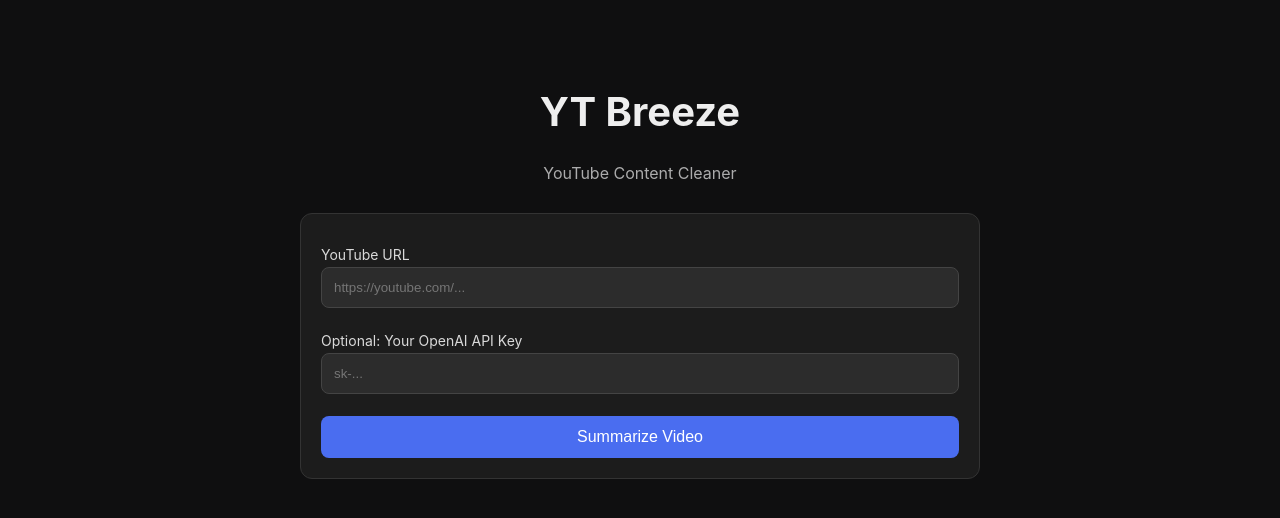
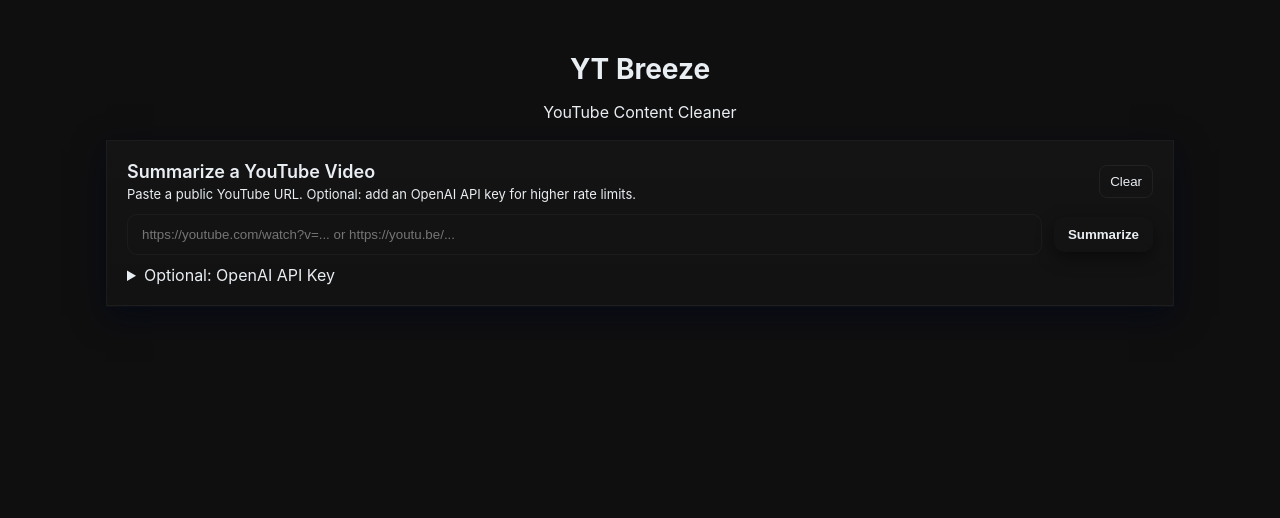
Before and after one commit to kevinmilly/yt_breeze, an Angular app in the folder frontend/: page / in a window 1280 px wide. Shown: the top 518 px of the page. Built offline with nearby package versions, Linux system fonts and the light colour scheme.

Commit message:
changed color scheme

```diff
--- a/frontend/src/app/summarize/summarize.css
+++ b/frontend/src/app/summarize/summarize.css
@@ -1,110 +1,112 @@
-:host {
-  display: block;
-  color: #eee;
-  font-family: Inter, sans-serif;
+:host{
+  display:block;
+  color:var(--text,#e9eef2);
+  font-family: Inter, system-ui, -apple-system, "Segoe UI", Roboto, "Helvetica Neue", Arial, sans-serif;
 }
 
-.container {
-  max-width: 720px;
-  margin: 40px auto;
-  padding: 20px;
+:root{
+  --bg: #07080b;
+  --surface-1: #0d1421;
+  --surface-2: #111627;
+  --text: #eaf6ff;
+  --muted: rgba(234,246,255,0.65);
+  --accent: #00e0ff;      /* neon cyan */
+  --accent-2: #ff3ea6;    /* neon magenta */
+  --accent-contrast: #061018;
+  --success: #2ee6a6;
+  --danger: #ff6b6b;
+  --glass: rgba(255,255,255,0.02);
+  --radius: 10px;
 }
 
-.title {
-  font-size: 40px;
-  font-weight: 700;
-  text-align: center;
+body{background:var(--bg)}
+
+.container{
+  max-width:1100px;
+  margin:36px auto;
+  padding:16px;
 }
 
-.subtitle {
-  text-align: center;
-  opacity: 0.7;
-  margin-bottom: 30px;
+.title{font-size:28px;font-weight:700;text-align:center;margin:0}
+.subtitle{ text-align:center; color:var(--muted); margin-bottom:18px }
+
+.input-card{
+  background: linear-gradient(180deg, rgba(255,255,255,0.02), rgba(255,255,255,0.01));
+  border-radius:var(--radius);
+  padding:20px;
+  border:1px solid rgba(255,255,255,0.04);
+  box-shadow: 0 1px 0 rgba(255,255,255,0.02), 0 10px 30px rgba(2,6,23,0.6);
+  margin-bottom:22px;
 }
 
-.input-card {
-  background: #1c1c1c;
-  padding: 20px;
-  border-radius: 12px;
-  margin-bottom: 30px;
-  border: 1px solid #333;
+.input-card-head{display:flex;justify-content:space-between;align-items:center;gap:12px;margin-bottom:12px}
+.card-title{margin:0;font-size:18px;font-weight:600}
+.card-sub{margin:4px 0 0;color:var(--muted);font-size:13px}
+.meta-actions{display:flex;gap:8px}
+
+.input-row{display:flex;gap:12px;align-items:center}
+.input-row input[type="text"]{flex:1;padding:12px 14px;border-radius:10px;border:1px solid rgba(255,255,255,0.04);background:transparent;color:var(--text)}
+
+.advanced{margin-top:10px}
+.advanced-summary{color:var(--muted);cursor:pointer}
+.advanced input{margin-top:8px;padding:10px;border-radius:8px;border:1px solid rgba(255,255,255,0.04);width:100%;background:transparent;color:var(--text)}
+
+.btn-primary{background:linear-gradient(90deg,var(--accent),var(--accent-2));color:var(--accent-contrast);padding:10px 14px;border-radius:10px;border:none;cursor:pointer;font-weight:700;box-shadow:0 6px 18px rgba(0,0,0,0.45)}
+.btn-primary:disabled{opacity:0.5;cursor:not-allowed;transform:none}
+.btn-ghost{background:transparent;border:1px solid rgba(255,255,255,0.06);padding:8px 10px;border-radius:8px;color:var(--text);cursor:pointer}
+
+.error{margin-top:12px;color:var(--danger);text-align:center}
+
+.results-grid{display:grid;grid-template-columns:2fr 1fr;gap:20px;margin-top:20px}
+.left-col{display:flex;flex-direction:column;gap:16px}
+.right-col{display:flex;flex-direction:column;gap:12px}
+
+.card{background:var(--surface-1);padding:14px;border-radius:10px;border:1px solid rgba(255,255,255,0.03)}
+.card-header{display:flex;align-items:center;justify-content:space-between;margin-bottom:8px}
+.card-header h3, .card-header h4{margin:0;font-size:16px}
+.card-body{color:var(--text);line-height:1.5}
+.points-list{margin:0;padding-left:18px}
+.points-list li{margin-bottom:8px}
+
+.metric-card .metric{font-weight:700;font-size:22px;margin:6px 0}
+.metric-sub{color:var(--muted);font-size:13px;margin:0}
+
+.actions-row{display:flex;gap:8px}
+
+.icon-btn{width:36px;height:36px;border-radius:8px;border:1px solid rgba(255,255,255,0.04);display:inline-flex;align-items:center;justify-content:center;background:transparent;color:var(--text);cursor:pointer}
+.icon-btn.success{background:linear-gradient(90deg,var(--success),#6FE99A);color:#06220b;border:none}
+
+/* Improved focus states and hover affordances for buttons */
+.btn-primary:hover{transform:translateY(-2px);filter:brightness(1.03)}
+.btn-primary:focus{outline:none;box-shadow:0 0 0 4px rgba(77,208,225,0.12)}
+.btn-ghost:hover{background:rgba(255,255,255,0.02)}
+.btn-ghost:focus{outline:none;box-shadow:0 0 0 3px rgba(255,255,255,0.03)}
+
+/* Custom tooltip styling (uses data-tooltip attribute) */
+.info-tooltip{position:relative;display:inline-block;color:var(--muted);font-size:0.95rem;line-height:1;padding:0 4px;border-radius:4px}
+.info-tooltip::after{
+  content: attr(data-tooltip);
+  position:absolute;
+  left:50%;
+  transform:translateX(-50%) translateY(8px);
+  background:rgba(10,14,18,0.95);
+  color:var(--text);
+  padding:6px 8px;border-radius:6px;font-size:13px;white-space:nowrap;opacity:0;pointer-events:none;transition:opacity .12s,transform .12s;z-index:60;
+  box-shadow:0 8px 20px rgba(2,6,23,0.6);border:1px solid rgba(255,255,255,0.03)
+}
+.info-tooltip:hover::after,.info-tooltip:focus::after{opacity:1;transform:translateX(-50%) translateY(0)}
+
+/* Ensure icon buttons contrast on dark */
+.icon-btn{background:rgba(255,255,255,0.02);border:1px solid rgba(255,255,255,0.04)}
+.icon-btn:hover{background:rgba(255,255,255,0.04)}
+
+@media (max-width:720px){
+  .results-grid{grid-template-columns:1fr}
+  .input-row{flex-direction:column}
+  .input-row .btn-primary{width:100%}
+  .meta-actions{display:none}
 }
 
-label {
-  display: block;
-  margin: 12px 0 4px;
-  font-size: 14px;
-  opacity: 0.9;
+@media (prefers-reduced-motion:reduce){
+  .card, .btn-primary, .icon-btn{transition:none}
 }
-
-input {
-  width: 100%;
-  padding: 12px;
-  margin-bottom: 12px;
-  border-radius: 8px;
-  background: #2c2c2c;
-  color: white;
-  border: 1px solid #444;
-}
-
-button {
-  width: 100%;
-  padding: 12px;
-  background: #4a6df0;
-  border: none;
-  border-radius: 8px;
-  color: white;
-  cursor: pointer;
-  font-size: 16px;
-  margin-top: 10px;
-}
-
-button:disabled {
-  background: #3a3a3a;
-  cursor: not-allowed;
-}
-
-.error {
-  margin-top: 12px;
-  color: #ff6b6b;
-  text-align: center;
-}
-
-.results {
-  display: flex;
-  flex-direction: column;
-  gap: 24px;
-}
-
-.result-section {
-  background: #1c1c1c;
-  border: 1px solid #333;
-  padding: 20px;
-  border-radius: 12px;
-}
-
-.result-section h2 {
-  font-size: 20px;
-  display: flex;
-  align-items: center;
-  gap: 6px;
-}
-
-.copy-btn {
-  margin-top: 10px;
-  padding: 8px 14px;
-  background: #333;
-  border-radius: 6px;
-  cursor: pointer;
-  border: 1px solid #555;
-}
-
-.copy-btn:hover {
-  background: #444;
-}
-
-.tooltip {
-  cursor: help;
-  opacity: 0.7;
-  font-size: 14px;
-}
--- a/frontend/src/app/summarize/summarize.html
+++ b/frontend/src/app/summarize/summarize.html
@@ -3,83 +3,101 @@
   <p class="subtitle">YouTube Content Cleaner</p>
 
   <div class="input-card">
-    <label>YouTube URL</label>
+    <div class="input-card-head">
+      <div>
+        <h2 class="card-title">Summarize a YouTube Video</h2>
+        <p class="card-sub">Paste a public YouTube URL. Optional: add an OpenAI API key for higher rate limits.</p>
+      </div>
+      <div class="meta-actions">
+        <button class="btn-ghost" (click)="clearAll()">Clear</button>
+      </div>
+    </div>
+
+    <div class="input-row">
       <input type="text" [(ngModel)]="youtubeUrlValue" (ngModelChange)="onYoutubeUrlChange($event)"
-      placeholder="https://youtube.com/..." />
+        placeholder="https://youtube.com/watch?v=... or https://youtu.be/..." />
 
-    <label>Optional: Your OpenAI API Key</label>
+      <button class="btn-primary" (click)="summarize()" [disabled]="loading()">
+        {{ loading() ? "Summarizing..." : "Summarize" }}
+      </button>
+    </div>
+
+    <details class="advanced" role="group">
+      <summary class="advanced-summary">Optional: OpenAI API Key</summary>
       <input type="password" [(ngModel)]="userApiKeyValue" (ngModelChange)="onUserApiKeyChange($event)"
         placeholder="sk-..." />
-
-
-    <button (click)="summarize()" [disabled]="loading()">
-      {{ loading() ? "Summarizing..." : "Summarize Video" }}
-    </button>
+    </details>
 
     <p class="error" *ngIf="error()">{{ error() }}</p>
   </div>
 
-  <!-- RESULTS -->
- <!-- BOTTOM LINE -->
-<div class="section" *ngIf="result()">
-  <h3>
-    Bottom Line
-    <span class="info-tooltip" title="A 1–2 sentence summary of what the video is truly about.">ⓘ</span>
-  </h3>
-
-  <p>{{ result().bottom_line }}</p>
-
-  <button class="copy-btn" (click)="copy(result().bottom_line)">Copy</button>
+  <!-- RESULTS: two-column grid on wide screens -->
+  <div class="results-grid" *ngIf="result()">
+    <div class="left-col">
+      <div class="card">
+        <div class="card-header">
+          <div>
+            <h3>Bottom Line <span class="info-tooltip" data-tooltip="A 1–2 sentence summary of what the video is truly about." aria-hidden="true">ⓘ</span></h3>
+          </div>
+          <div class="card-actions">
+            <button class="icon-btn" (click)="copyWithFeedback(result().bottom_line, 'bottom_line')" [class.success]="lastCopied() === 'bottom_line'" title="Copy">⧉</button>
+          </div>
+        </div>
+        <p class="card-body">{{ result().bottom_line }}</p>
       </div>
 
-
-<!-- KEY POINTS -->
-<div class="section" *ngIf="result()">
-  <h3>
-    Key Points
-    <span class="info-tooltip" title="The most important ideas extracted from the video.">ⓘ</span>
-  </h3>
-
-  <ul>
+      <div class="card">
+        <div class="card-header">
+          <div>
+            <h3>Key Points <span class="info-tooltip" data-tooltip="The most important ideas extracted from the video." aria-hidden="true">ⓘ</span></h3>
+          </div>
+          <div class="card-actions">
+            <button class="icon-btn" (click)="copyWithFeedback(result().key_points.join('\n'), 'key_points')" [class.success]="lastCopied() === 'key_points'" title="Copy">⧉</button>
+          </div>
+        </div>
+        <ul class="points-list">
           <li *ngFor="let p of result().key_points">{{ p }}</li>
         </ul>
-
-  <button class="copy-btn" (click)="copy(result().key_points.join('\n'))">Copy</button>
       </div>
 
-
-<!-- FLUFF LEVEL -->
-<div class="section" *ngIf="result()">
-  <h3>
-    Fluff Level
-    <span class="info-tooltip" title="Measures how much unnecessary filler the video contains. Lower = better.">ⓘ</span>
-  </h3>
-
-  <p>{{ result().fluff_level.score }}/100 — {{ result().fluff_level.summary }}</p>
+      <div class="card">
+        <div class="card-header">
+          <div>
+            <h3>Better Title <span class="info-tooltip" data-tooltip="A clearer, more accurate, or more engaging title." aria-hidden="true">ⓘ</span></h3>
+          </div>
+          <div class="card-actions">
+            <button class="icon-btn" (click)="copyWithFeedback(result().better_title, 'better_title')" [class.success]="lastCopied() === 'better_title'" title="Copy">⧉</button>
+          </div>
+        </div>
+        <p class="card-body">{{ result().better_title }}</p>
+      </div>
     </div>
 
-
-<!-- CLICKBAIT ACCURACY -->
-<div class="section" *ngIf="result()">
-  <h3>
-    Clickbait Accuracy
-    <span class="info-tooltip" title="How well the video's title reflects its actual content. Lower means 'more clickbait'.">ⓘ</span>
-  </h3>
-
-  <p>{{ result().clickbait_accuracy.score }}/100 — {{ result().clickbait_accuracy.summary }}</p>
+    <aside class="right-col">
+      <div class="card metric-card">
+        <div class="card-header">
+          <h4>Fluff Level <span class="info-tooltip" data-tooltip="How much unnecessary filler the video contains." aria-hidden="true">ⓘ</span></h4>
+        </div>
+        <p class="metric">{{ result().fluff_level.score }}/100</p>
+        <p class="metric-sub">{{ result().fluff_level.summary }}</p>
       </div>
 
+      <div class="card metric-card">
+        <div class="card-header">
+          <h4>Clickbait Accuracy <span class="info-tooltip" data-tooltip="How well the video's title reflects its actual content." aria-hidden="true">ⓘ</span></h4>
+        </div>
+        <p class="metric">{{ result().clickbait_accuracy.score }}/100</p>
+        <p class="metric-sub">{{ result().clickbait_accuracy.summary }}</p>
+      </div>
 
-<!-- BETTER TITLE -->
-<div class="section" *ngIf="result()">
-  <h3>
-    Better Title
-    <span class="info-tooltip" title="A clearer, more accurate, or more engaging title that better represents the video.">ⓘ</span>
-  </h3>
-
-  <p>{{ result().better_title }}</p>
-
-  <button class="copy-btn" (click)="copy(result().better_title)">Copy</button>
+      <div class="card actions-card">
+        <h4>Actions</h4>
+        <div class="actions-row">
+          <button class="btn-ghost" (click)="copyAll()">Copy All</button>
+          <button class="btn-ghost" (click)="save()">Save</button>
+        </div>
+      </div>
+    </aside>
   </div>
 
 </div>
--- a/frontend/src/app/summarize/summarize.ts
+++ b/frontend/src/app/summarize/summarize.ts
@@ -21,6 +21,8 @@
   loading = signal(false);
   error = signal("");
   result = signal<any | null>(null);
+  // UI copy/save state
+  lastCopied = signal<string | null>(null);
 
   onYoutubeUrlChange(v: string) {
     this.youtubeUrlValue = v;
@@ -62,6 +64,60 @@
   }
 
   copy(text: string) {
-    navigator.clipboard.writeText(text);
+    navigator.clipboard.writeText(text).then(() => {
+      // noop
+    }).catch(() => {});
+  }
+
+  clearAll() {
+    this.youtubeUrlValue = "";
+    this.userApiKeyValue = "";
+    this.youtubeUrl.set("");
+    this.userApiKey.set("");
+    this.result.set(null);
+    this.error.set("");
+  }
+
+  copyWithFeedback(text: string, key: string) {
+    this.copy(text);
+    this.lastCopied.set(key);
+    setTimeout(() => this.lastCopied.set(null), 1500);
+  }
+
+  copyAll() {
+    const r = this.result();
+    if (!r) return;
+    const lines = [] as string[];
+    lines.push("Title: " + (r.better_title || ""));
+    lines.push("");
+    lines.push("Bottom Line:");
+    lines.push(r.bottom_line || "");
+    lines.push("");
+    lines.push("Key Points:");
+    if (Array.isArray(r.key_points)) {
+      r.key_points.forEach((p: string) => lines.push("- " + p));
+    }
+    const text = lines.join("\n");
+    this.copyWithFeedback(text, "all");
+  }
+
+  save() {
+    const r = this.result();
+    if (!r) return;
+    try {
+      const stored = localStorage.getItem("yt_breeze_saved");
+      const arr = stored ? JSON.parse(stored) : [];
+      arr.unshift({
+        url: this.youtubeUrlValue,
+        title: r.better_title || null,
+        result: r,
+        savedAt: new Date().toISOString(),
+      });
+      localStorage.setItem("yt_breeze_saved", JSON.stringify(arr.slice(0, 50)));
+      this.lastCopied.set("saved");
+      setTimeout(() => this.lastCopied.set(null), 1200);
+    } catch (e) {
+      // ignore
+    }
   }
 }
```
Lines whose indentation alone changed are shown as unchanged.
